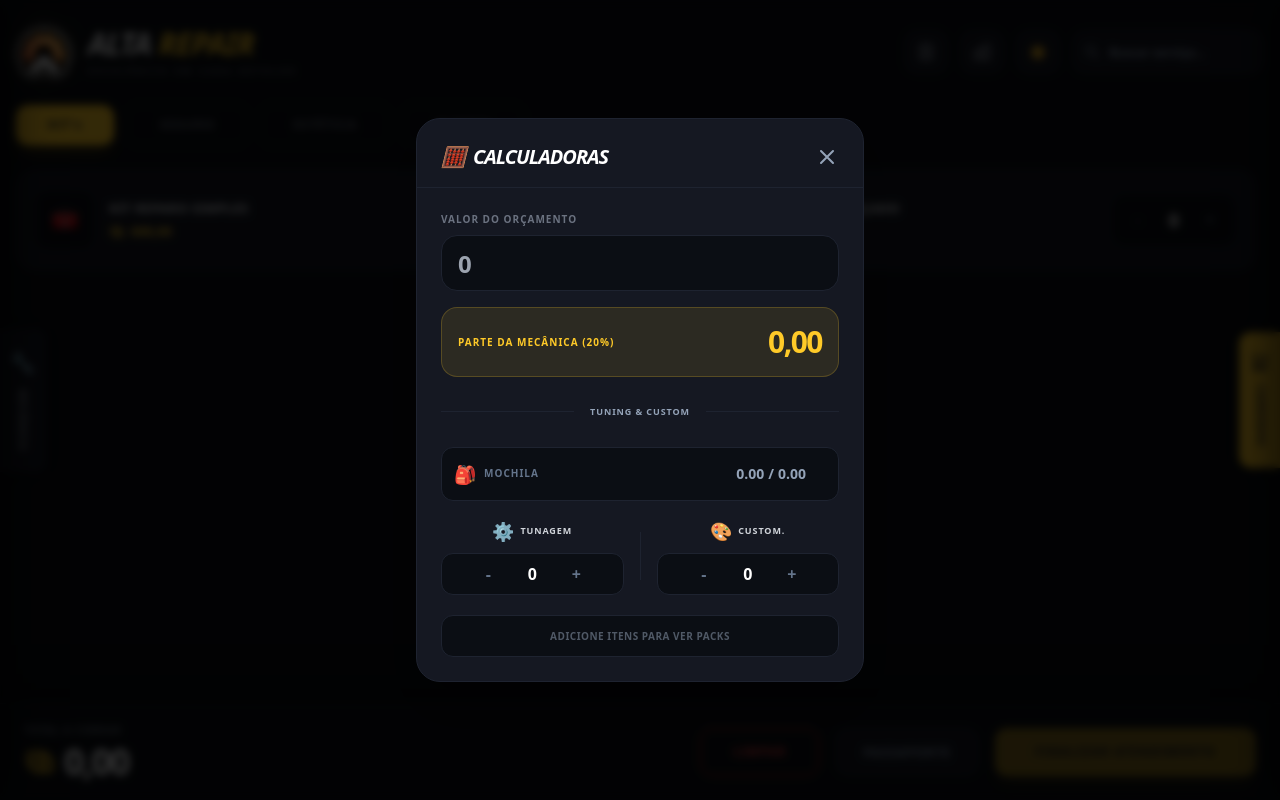
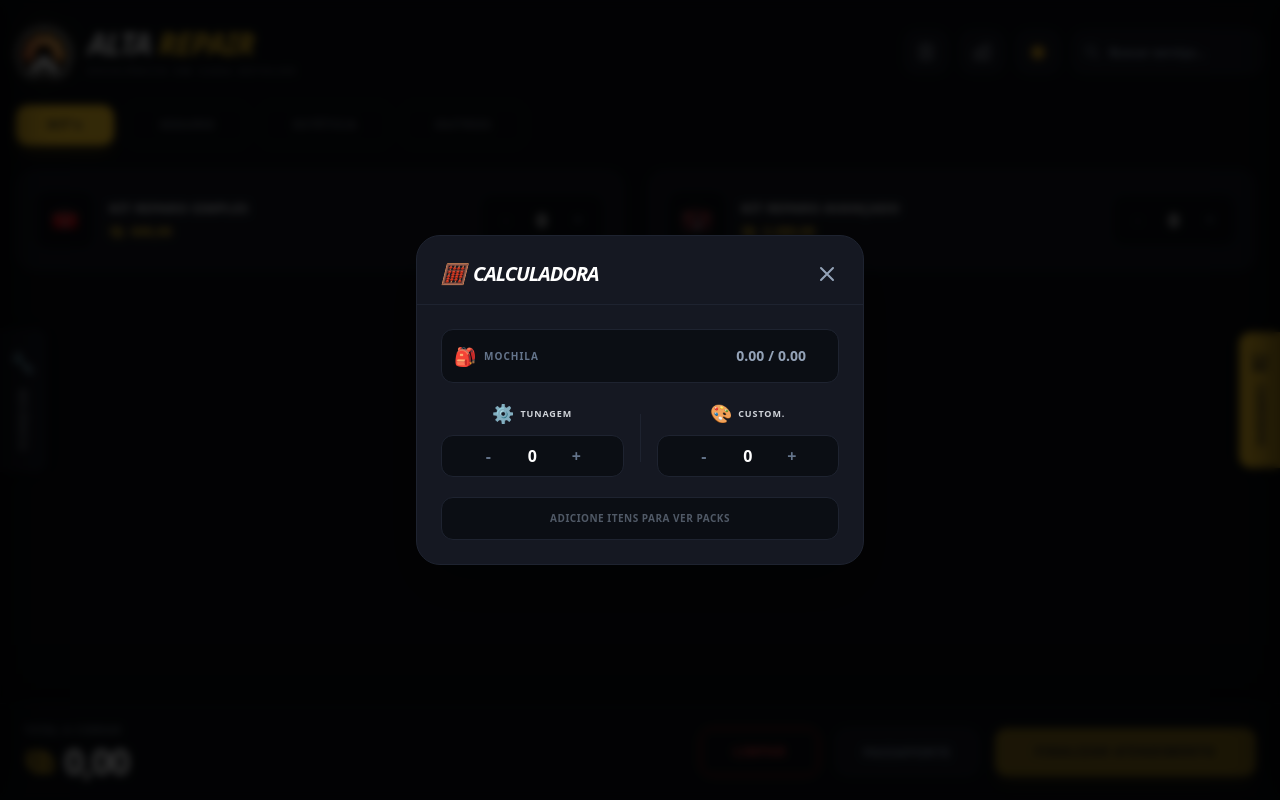
Before and after one commit to imlokdev/alta-repair-calc, a Vue app: page / in a window 1280 px wide. Both pictures are taken after a click on the button 926 px from the left and 52 px from the top of the page. Built offline with nearby package versions, Linux system fonts and the light colour scheme.

Commit message:
chore: desativa calculo de porcetagem do tunning

```diff
--- a/src/components/CalculatorModal.vue
+++ b/src/components/CalculatorModal.vue
@@ -118,7 +118,7 @@ const handleClose = () => {
 
       <div class="shrink-0 flex items-center justify-between p-6 pb-4 border-b border-slate-100 dark:border-[#1e2330]">
         <h3 class="font-black italic text-xl tracking-tighter text-slate-900 dark:text-white uppercase flex items-center gap-2">
-          <span>🧮</span> CALCULADORAS
+          <span>🧮</span> CALCULADORA
         </h3>
         <button @click="handleClose" class="cursor-pointer text-slate-400 hover:text-slate-900 dark:hover:text-white transition">
           <svg xmlns="http://www.w3.org/2000/svg" class="h-6 w-6" fill="none" viewBox="0 0 24 24" stroke="currentColor"><path stroke-linecap="round" stroke-linejoin="round" stroke-width="2" d="M6 18L18 6M6 6l12 12" /></svg>
@@ -127,7 +127,7 @@ const handleClose = () => {
 
       <div class="flex-1 p-6 space-y-6 overflow-y-auto custom-scrollbar">
 
-        <div class="flex flex-col gap-4">
+        <!-- <div class="flex flex-col gap-4">
           <div class="flex flex-col gap-2">
             <label class="text-[10px] font-bold uppercase tracking-widest text-slate-400 dark:text-gray-500">Valor do Orçamento</label>
             <input
@@ -151,7 +151,7 @@ const handleClose = () => {
           <div class="h-px bg-slate-200 dark:bg-[#1e2330] flex-1"></div>
           <span class="text-[9px] font-bold uppercase tracking-widest text-slate-400">TUNING & CUSTOM</span>
           <div class="h-px bg-slate-200 dark:bg-[#1e2330] flex-1"></div>
-        </div>
+        </div> -->
 
         <div class="flex flex-col gap-4">
 
```
